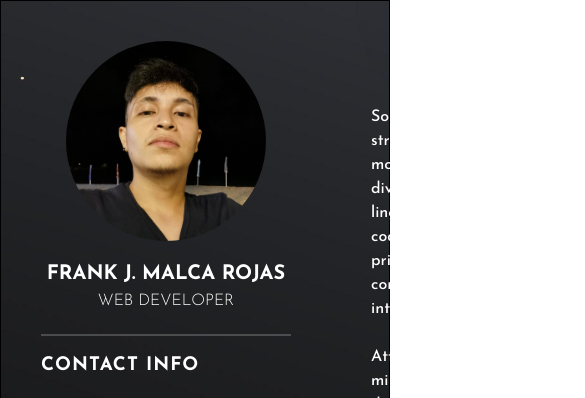
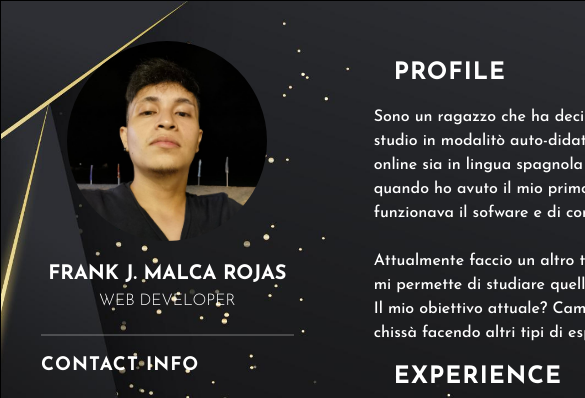
Before and after one commit to Neltj/Curriculum, a plain HTML site: page index.html in a window 390 px wide. Shown: the top 398 px of the page, 585 px wide, since content can reach past the window. Drawn offline with nearby package versions, Linux system fonts and the light colour scheme; no server answers.

Commit message:
Piccolo cambio in mobile

```diff
--- a/styles.css
+++ b/styles.css
@@ -9,20 +9,21 @@
 
 body {
     /* background-color: lightblue; */
-    display: flex;
+    /* display: flex;
     justify-content: center;
     align-items: center;
-    min-height: 100vh;
+    min-height: 100vh; */
     font-family: 'Josefin Sans', sans-serif;
+    background-color: none;
 }
 
 .container {
     position: relative;
     width: 100%;
-    max-width: 1000px;
-    min-height: 1000px;
+    width: 1000px;
+    height: 100%;
     border: 1px solid;
-    margin: 0 auto;
+    /* margin: 0 auto; */
     display: grid;
     grid-template-columns: 1fr 2fr;
 
```
